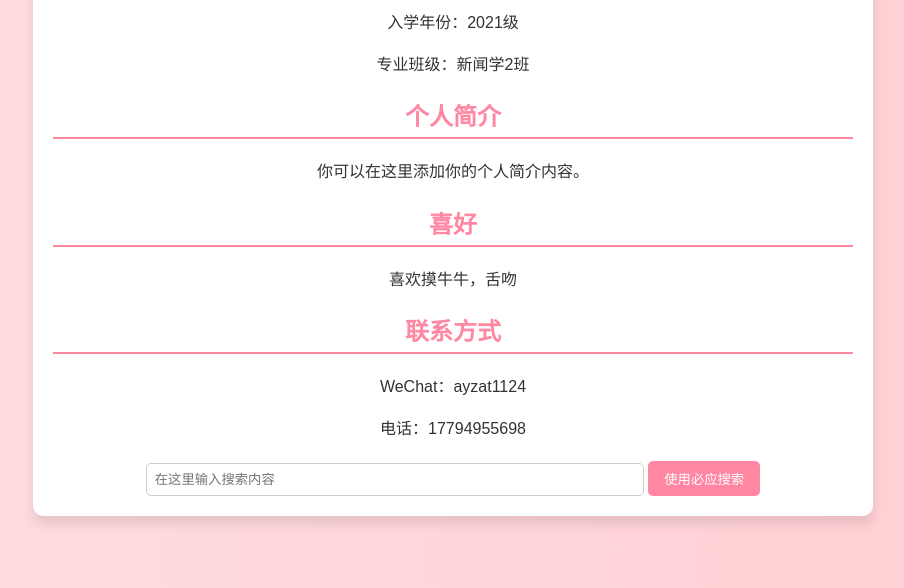
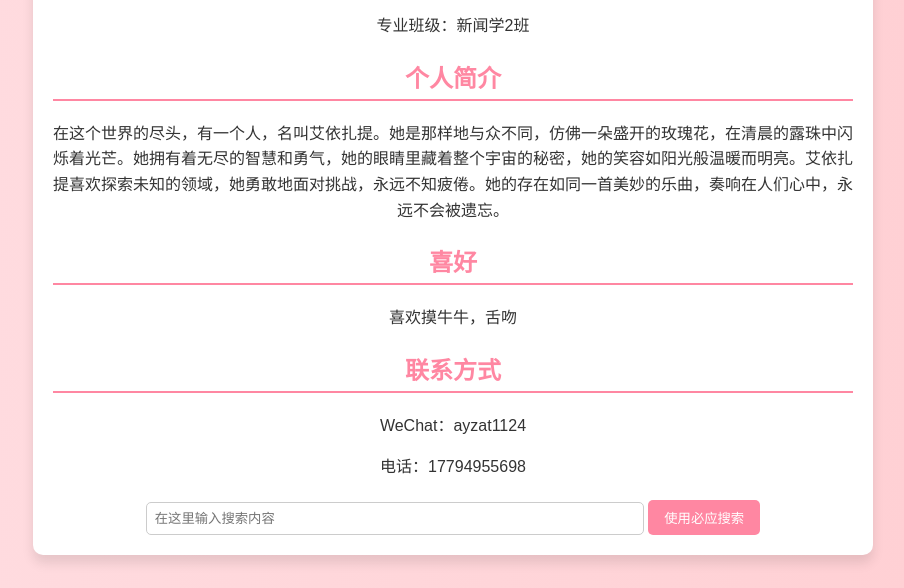
Before and after one commit to ayzatyh/317, a plain HTML site: page index.html in a window 1280 px wide. Shown: the part 212-800 px from the top of the page, without its empty margins (187-1091 px from the left). Drawn offline with Linux system fonts and the light colour scheme.

Commit message:
Update index.html

```diff
--- a/index.html
+++ b/index.html
@@ -64,7 +64,7 @@
         <p>专业班级：新闻学2班</p>
 
         <h2>个人简介</h2>
-        <p>你可以在这里添加你的个人简介内容。</p>
+        <p>在这个世界的尽头，有一个人，名叫艾依扎提。她是那样地与众不同，仿佛一朵盛开的玫瑰花，在清晨的露珠中闪烁着光芒。她拥有着无尽的智慧和勇气，她的眼睛里藏着整个宇宙的秘密，她的笑容如阳光般温暖而明亮。艾依扎提喜欢探索未知的领域，她勇敢地面对挑战，永远不知疲倦。她的存在如同一首美妙的乐曲，奏响在人们心中，永远不会被遗忘。</p>
 
         <h2>喜好</h2>
         <p>喜欢摸牛牛，舌吻</p>
```
